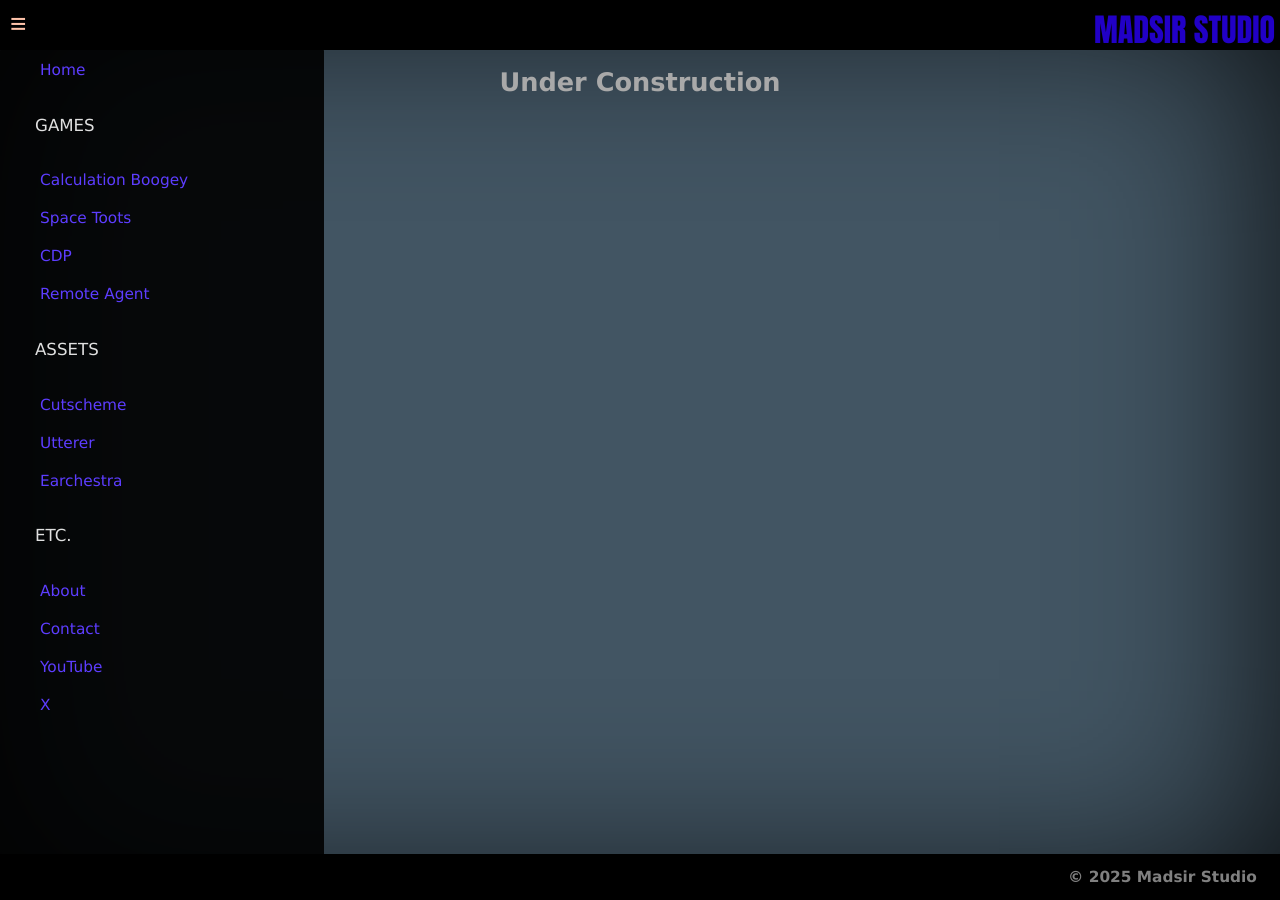
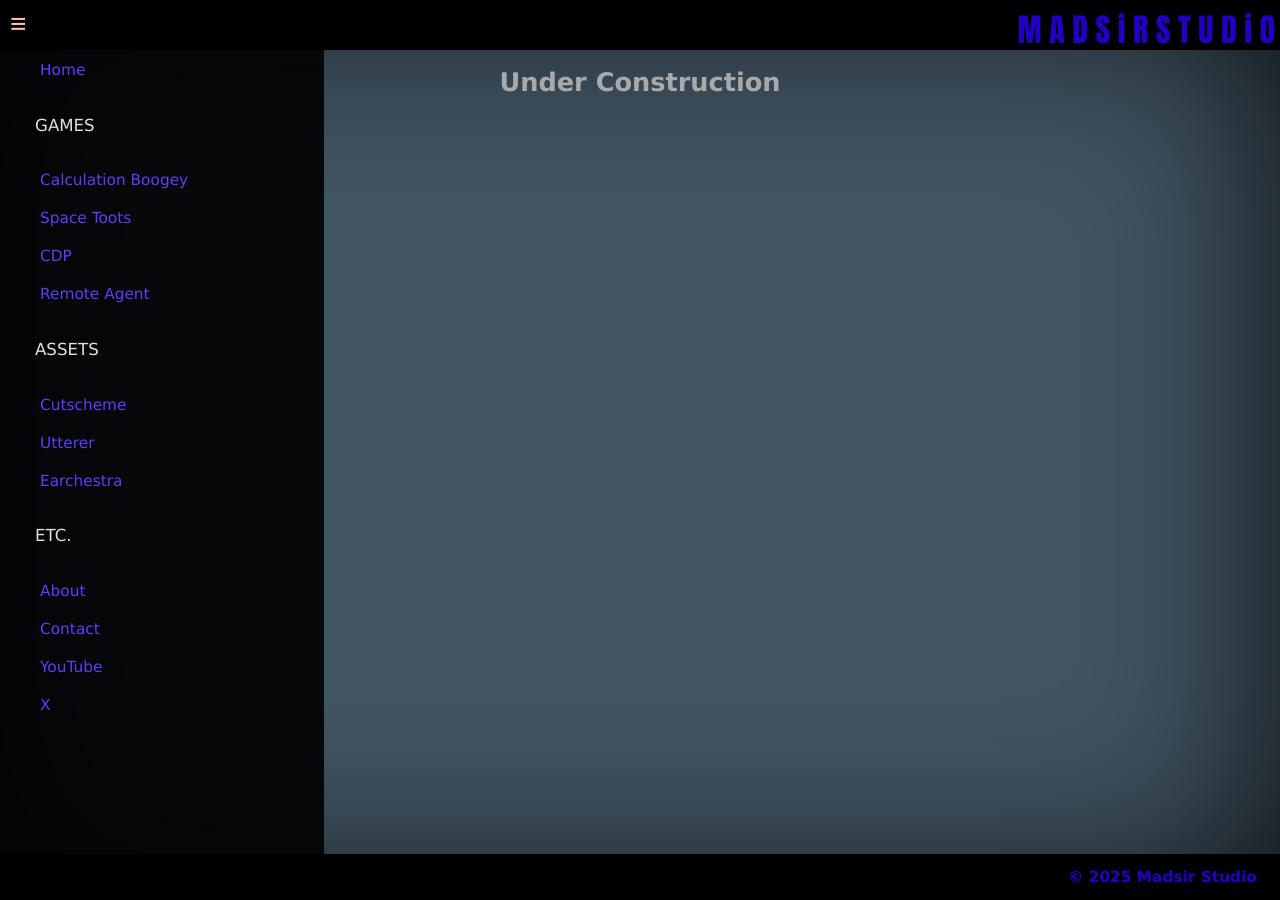
Before and after one commit to Madsir/madsirstudio.github.io, a Jekyll site: the page built from portfolio/index.html, in a window 1280 px wide. Built offline with Jekyll 4.4.1, drawn with Linux system fonts in a browser that asks for light colours.

Commit message:
Update default.html

```diff
--- a/_layouts/default.html
+++ b/_layouts/default.html
@@ -33,7 +33,7 @@
   margin-bottom: 1%;
   margin-left: auto;
   margin-right: 1.1%;
-  color: gray;
+  color: #2100c6;
   align-self: center;
   padding: 1px 9px;
 }
@@ -143,7 +143,7 @@
 }
 .dropdown-content li a {
 font-size: 1em;
-color: #5fb2ce;
+color: #e64600;
 }
 }
 .dropdown-content {
@@ -173,7 +173,6 @@
   color: #ffc3aa;
   border-radius:10px;
   text-shadow: 0 0 2px 1px #5fb2ce;
-  background-color: #141414;
 }
 nav{
   left:0;
@@ -218,7 +217,7 @@
 		</div>
 	</div>
 	    <div class="rightTitle">
-		    MADSIR STUDIO
+		    M A D S i R S T U D i O
 	    </div>
 </div>
     </ul>
```
